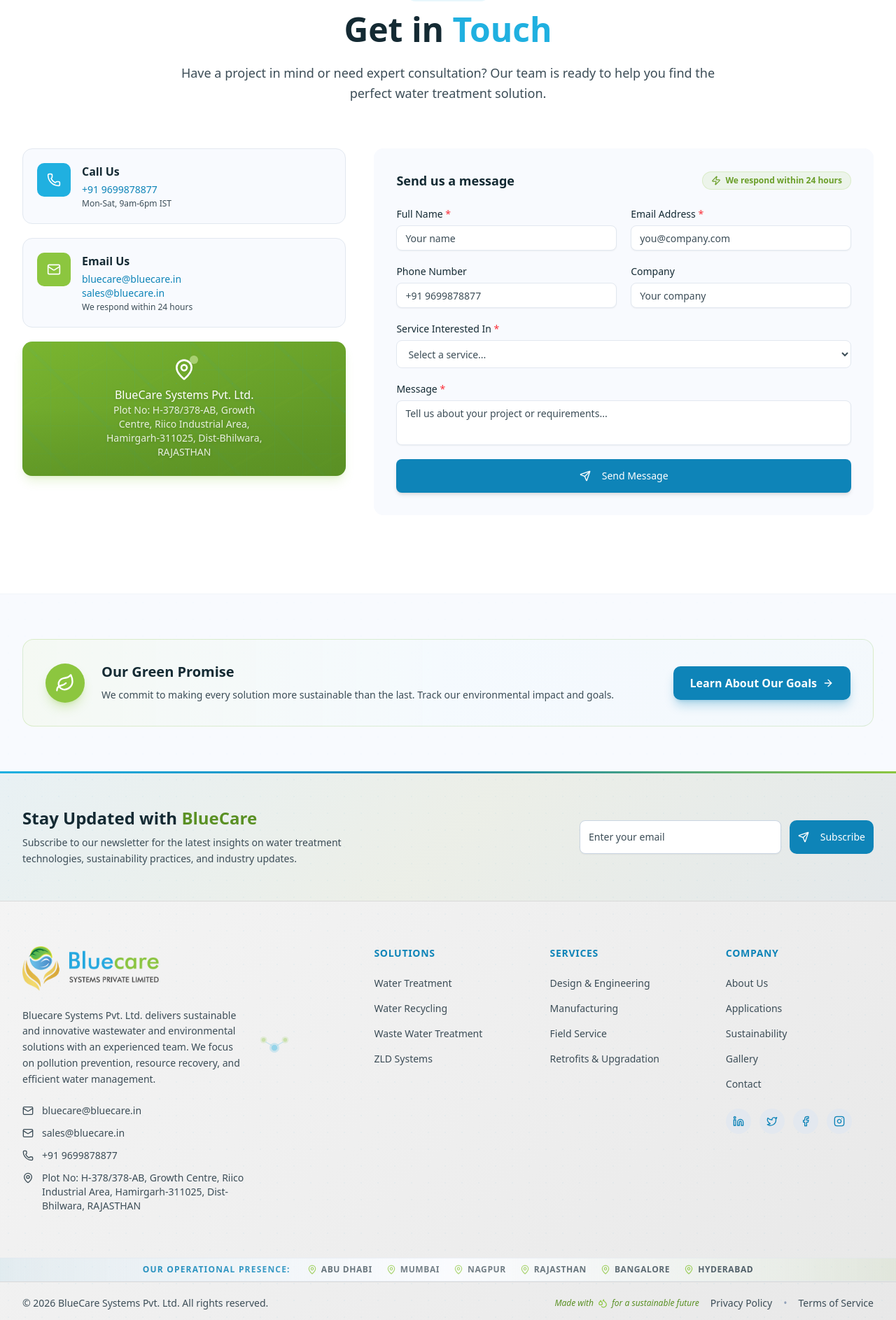
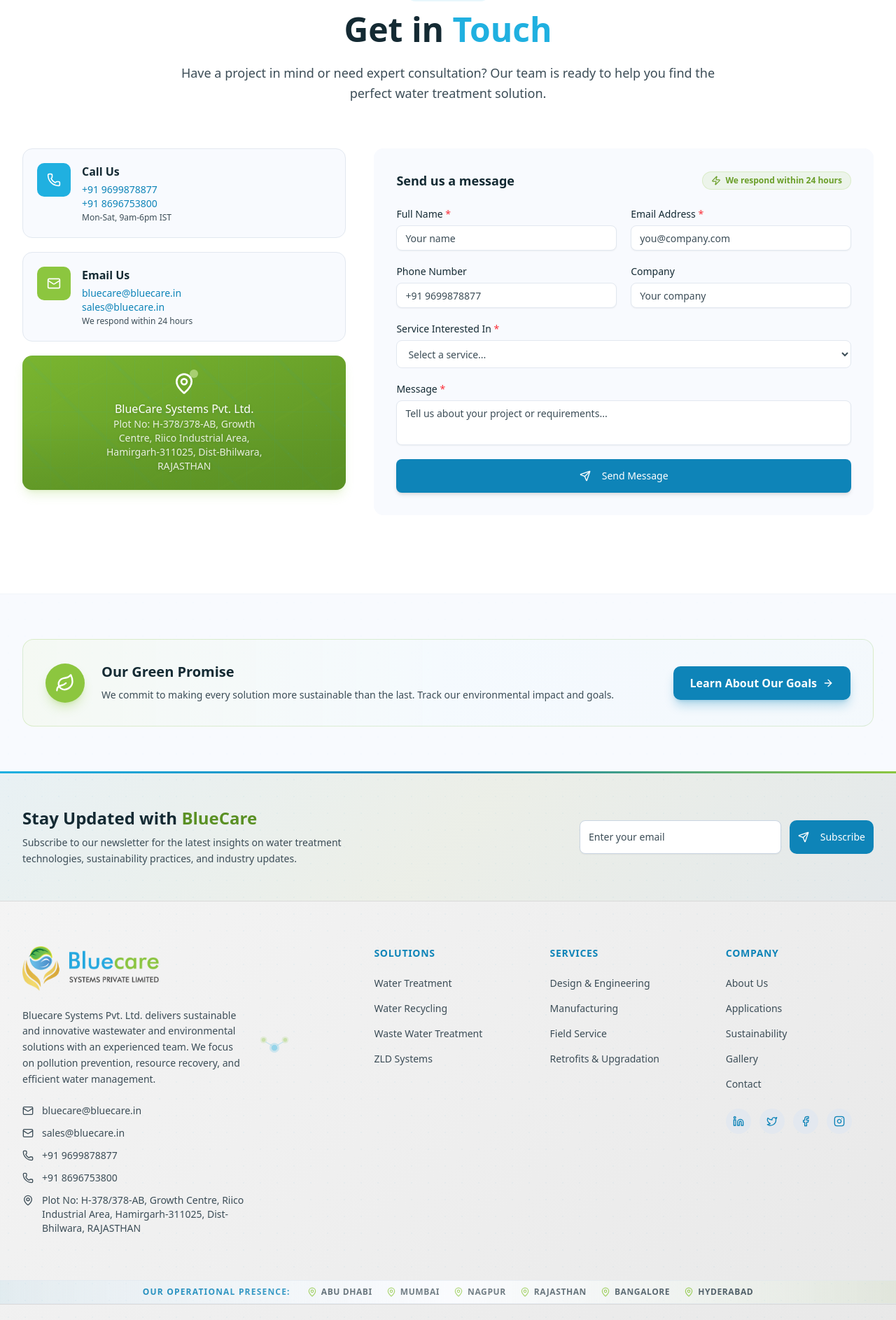
Before and after one commit to vishalmukadam/bluecare-project, a Next.js app: page / in a window 1280 px wide. Shown: the part 5971-7857 px from the top of the page at 70% size. Built offline with nearby package versions, Linux system fonts and the light colour scheme.

Commit message:
feat: add alternative contact number +91 8696753800 to Footer and ContactSection

```diff
--- a/src/components/layout/Footer.tsx
+++ b/src/components/layout/Footer.tsx
@@ -291,6 +291,13 @@
                 <Phone className="w-4 h-4 group-hover:scale-110 transition-transform" />
                 +91 9699878877
               </a>
+              <a
+                href="tel:+918696753800"
+                className="flex items-center gap-3 text-[#3C4D57] hover:text-[#0E84B8] transition-colors text-sm group"
+              >
+                <Phone className="w-4 h-4 group-hover:scale-110 transition-transform" />
+                +91 8696753800
+              </a>
               <div className="flex items-start gap-3 text-[#3C4D57] text-sm">
                 <MapPin className="w-4 h-4 shrink-0 mt-0.5" />
                 <span className="max-w-[320px]">Plot No: H-378/378-AB, Growth Centre, Riico Industrial Area, Hamirgarh-311025, Dist-Bhilwara, RAJASTHAN</span>
--- a/src/components/sections/ContactSection.tsx
+++ b/src/components/sections/ContactSection.tsx
@@ -33,7 +33,8 @@
     subDetail: "Mon-Sat, 9am-6pm IST",
     accentColor: "#20B0E0",
     links: [
-      { text: "+91 9699878877", href: "tel:+919699878877" }
+      { text: "+91 9699878877", href: "tel:+919699878877" },
+      { text: "+91 8696753800", href: "tel:+918696753800" }
     ],
   },
   {
```
